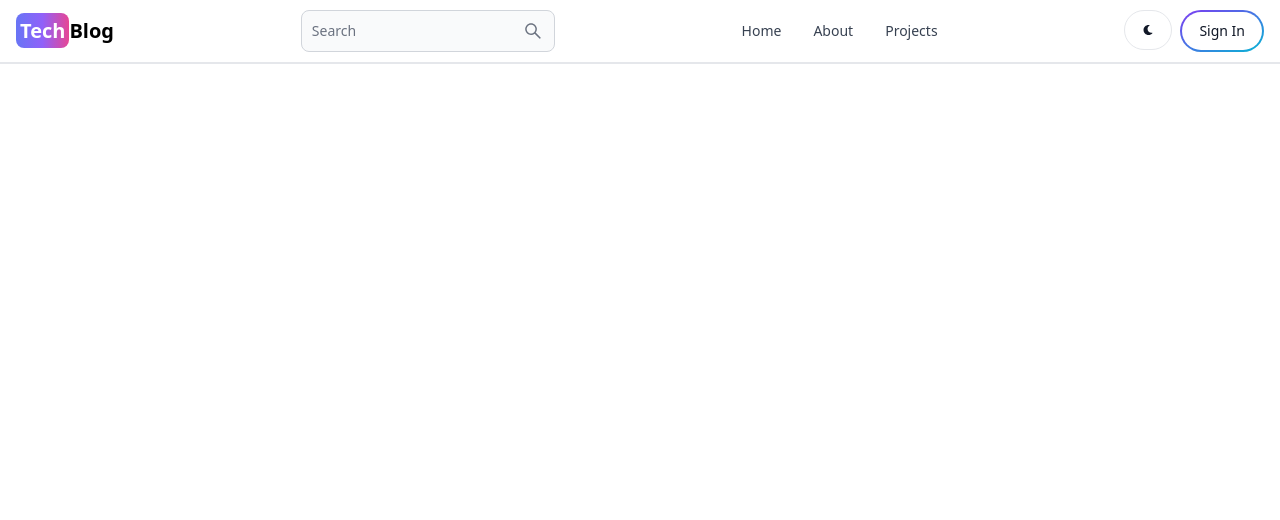
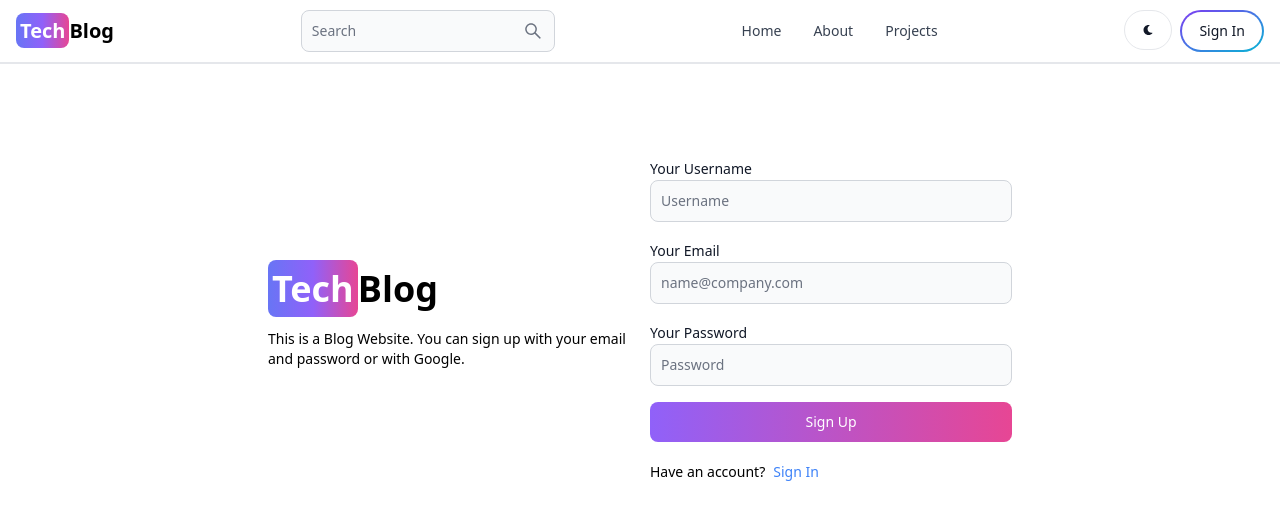
Before and after one commit to AryanMishra09/ColoGram, a React (Vite) app in the folder client/: page /sign-up in a window 1280 px wide. Shown: the top 520 px of the page. Built offline with nearby package versions, Linux system fonts and the light colour scheme.

Commit message:
created  sign up page UI

```diff
--- a/client/src/pages/SignUp.jsx
+++ b/client/src/pages/SignUp.jsx
@@ -1,8 +1,78 @@
+import { Button, Label, TextInput } from "flowbite-react";
+import { Link } from "react-router-dom";
 
 
 export default function SignUp() {
   return (
-    <div>
+    <div className="min-h-screen mt-20">
+
+      <div className="flex p-3 max-w-3xl mx-auto flex-col md:flex-row md:items-center gap-5">
+
+        {/* div for left side  */}
+        <div className="flex-1">
+
+          <Link to="/" className='text-4xl font-bold dark:text-white'>
+            <span className='p-1 bg-gradient-to-r from-indigo-500 via-purple-500 to-pink-500 rounded-lg text-white '>
+              Tech
+            </span>
+              Blog
+          </Link>
+
+          <p className="text-sm mt-5">
+            This is a Blog Website. You can sign up with your email and password or with Google.
+          </p>
+
+        </div>
+
+
+        {/* div for right side  */}
+        <div className="flex-1">
+
+          <form className="flex flex-col gap-4">
+
+            <div>
+              <Label value="Your Username"/>
+              <TextInput
+                type="text"
+                placeholder="Username"
+                id="username"
+              />
+            </div>
+
+            <div>
+              <Label value="Your Email"/>
+              <TextInput
+                type="text"
+                placeholder="name@company.com"
+                id="email"
+              />
+            </div>
+
+            <div>
+              <Label value="Your Password"/>
+              <TextInput
+                type="password"
+                placeholder="Password"
+                id="password"
+              />
+            </div>
+
+            <Button gradientDuoTone={'purpleToPink'} type="submit">
+              Sign Up
+            </Button>
+
+          </form>
+
+          <div className="flex gap-2 text-sm mt-5">
+            <span>Have an account?</span> {' '}
+            <Link to='sign-in' className="text-blue-500">
+              Sign In
+            </Link>
+          </div>
+
+        </div>
+
+      </div>
 
     </div>
   )
```
